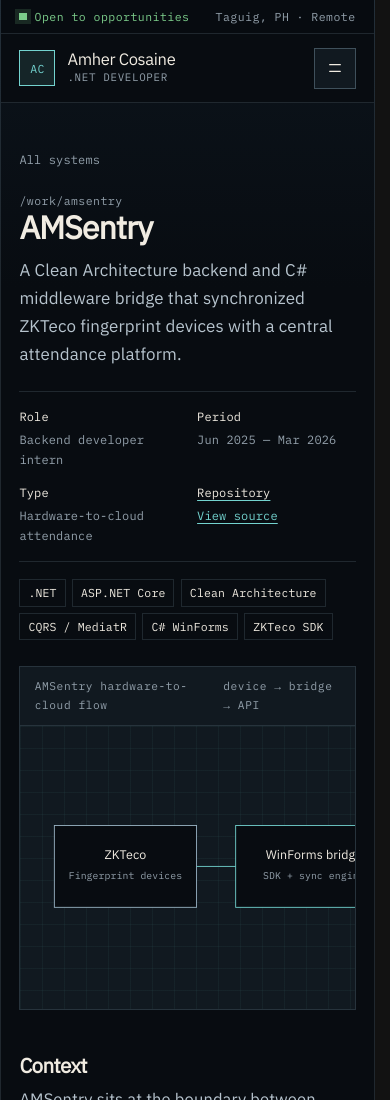
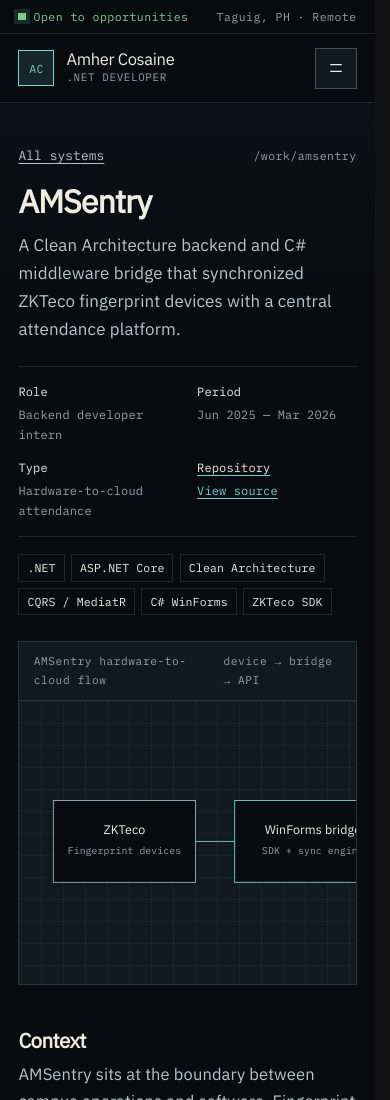
Before and after one commit to amhercos/amhercosaine, an Astro site: page /work/amsentry in a window 390 px wide. Shown: the top 1100 px of the page. Built offline with nearby package versions, Linux system fonts and the light colour scheme; Astro itself is replaced by a stand-in of ours.

Commit message:
update S3-4 case-study nav and mobile craft after the UI pass.
Land the remaining Impeccable nits so visual QA can close without mixing POS history.

```diff
--- a/src/pages/work/[slug].astro
+++ b/src/pages/work/[slug].astro
@@ -37,8 +37,10 @@ const extraJsonLd = {
   extraJsonLd={extraJsonLd}
 >
   <article class="shell case-hero">
-    <a class="case-back" href="/#work">All systems</a>
-    <p class="section-path">/work/{project.id}</p>
+    <div class="case-nav">
+      <a class="case-back" href="/#work">All systems</a>
+      <p class="section-path">/work/{project.id}</p>
+    </div>
     <h1>{project.data.title}</h1>
     <p class="hero-intro">{project.data.summary}</p>
     <div class="case-meta">
--- a/src/styles/global.css
+++ b/src/styles/global.css
@@ -619,6 +619,7 @@
 
   .project-index {
     color: var(--cyan);
+    font-variant-numeric: tabular-nums;
   }
 
   .featured-label,
@@ -917,12 +918,20 @@
     padding-top: 2.6rem;
   }
 
+  .case-nav {
+    display: flex;
+    justify-content: space-between;
+    align-items: baseline;
+    gap: 1rem;
+    margin-bottom: 1.15rem;
+  }
+
   .case-back {
     display: inline-flex;
-    margin-bottom: 1.3rem;
-    color: var(--faint);
+    color: var(--muted);
     font-family: var(--mono);
-    font-size: 0.75rem;
+    font-size: 0.8rem;
+    text-decoration: underline;
   }
 
   .case-back:hover {
@@ -1056,15 +1065,16 @@
       flex-direction: column;
       align-items: stretch;
       gap: 0;
-      padding: 0.4rem 0 0.7rem;
-      background: var(--bg-elevated);
+      padding: 0.55rem 0.85rem 0.95rem;
+      background: #0d141b;
       border: 1px solid var(--line);
       border-top: 0;
     }
 
     .nav-links a {
-      padding: 0.85rem 0.2rem;
+      padding: 0.95rem 0.15rem;
       border-bottom: 1px solid var(--line);
+      font-size: 1.05rem;
     }
 
     .nav-links a:not(.nav-cta)::after {
@@ -1093,6 +1103,10 @@
   }
 
   @media (max-width: 560px) {
+    .site-frame {
+      border-inline: 0;
+    }
+
     .sys-row {
       grid-template-columns: 1fr;
       gap: 0.28rem;
```
Also changed, not shown: .cursor/sprints.md.
